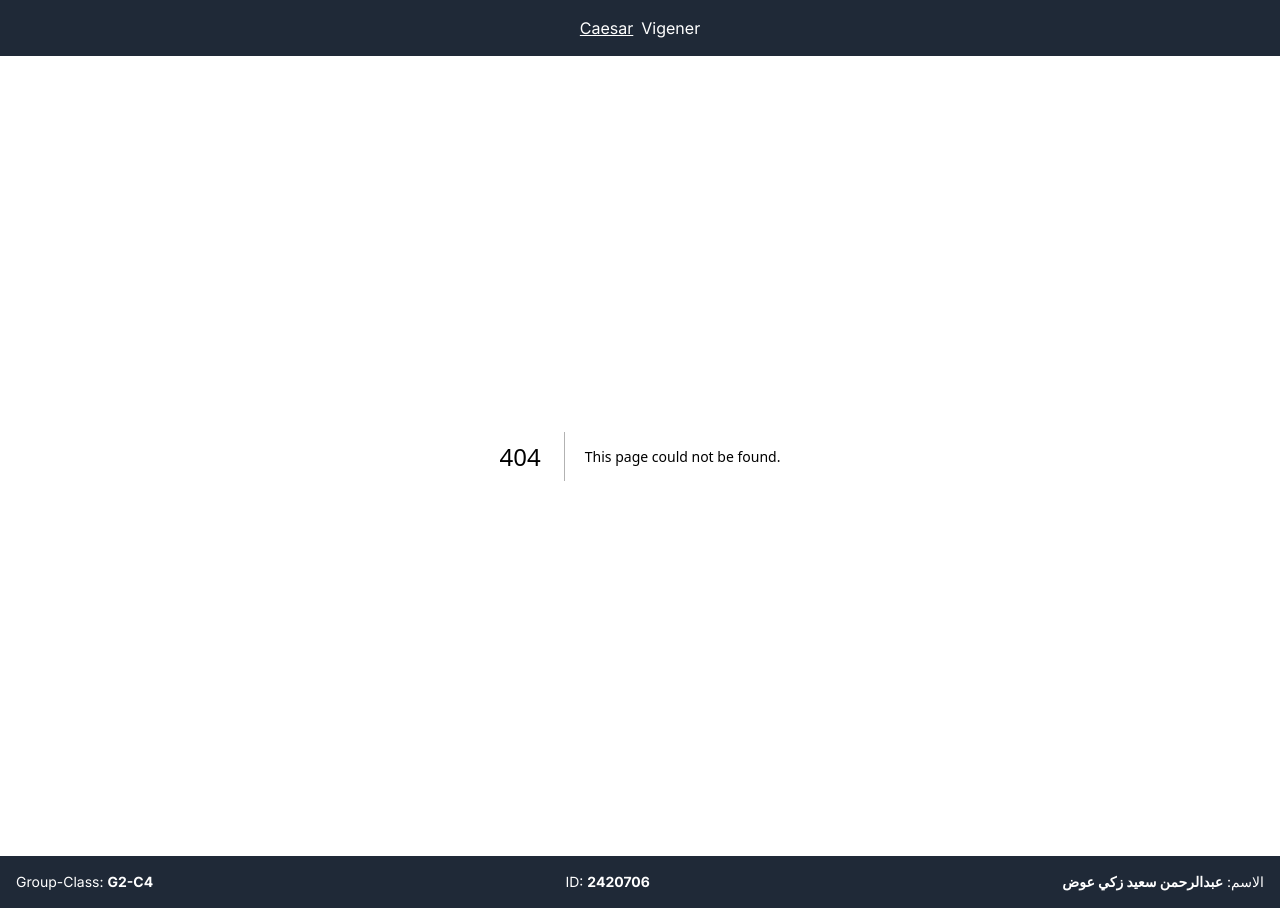
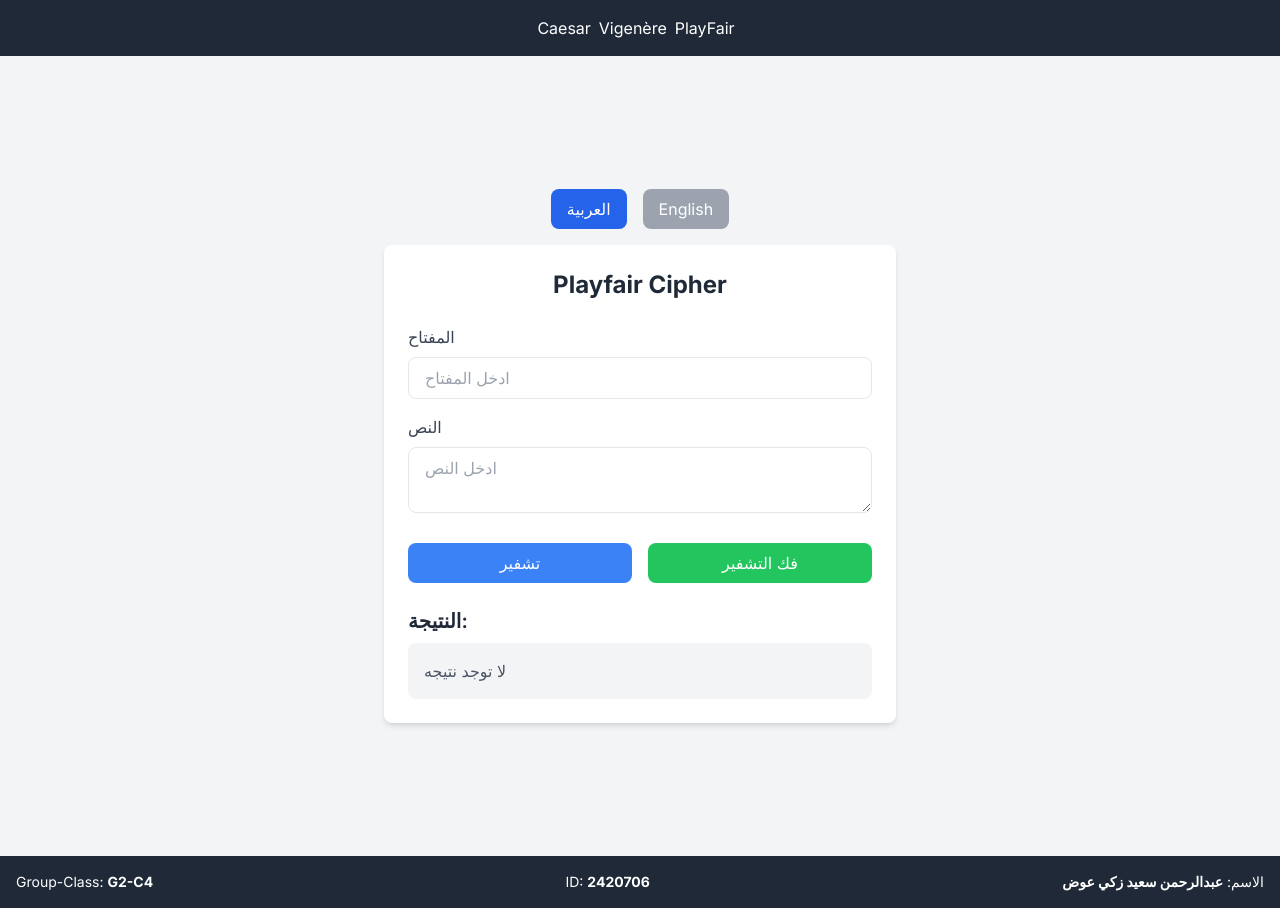
Before and after one commit to AbdlrhmanSaid/ceaser-next, a Next.js app: page /playfair in a window 1280 px wide. Before the commit this address had no page. Built offline with nearby package versions, Linux system fonts and the light colour scheme.

Commit message:
added play fair cipher

```diff
--- a/app/components/Ceaser.jsx
+++ b/app/components/Ceaser.jsx
@@ -1,21 +1,20 @@
 "use client";
 
-import { useState } from "react";
-import { caesarCipher } from "../utils/caesarCipher";
 import Language from "./Language";
+import useCaesarCipher from "../utils/useCaesarCipher";
 
 const Ceaser = () => {
-  const [text, setText] = useState("");
-  const [shift, setShift] = useState(1);
-  const [result, setResult] = useState("");
-  const [isArabic, setIsArabic] = useState(true);
-
-  const handleEncrypt = () => {
-    const adjustedShift = shift > 25 ? 1 : shift || shift === 25 ? 0 : shift;
-    setShift(adjustedShift);
-    setResult(caesarCipher(text, parseInt(adjustedShift, 10)));
-  };
-  const handleDecrypt = () => setResult(text);
+  const {
+    text,
+    setText,
+    shift,
+    setShift,
+    result,
+    isArabic,
+    setIsArabic,
+    handleEncrypt,
+    handleDecrypt,
+  } = useCaesarCipher();
 
   return (
     <div className="min-h-screen flex items-center justify-center flex-col bg-gray-100">
--- a/app/components/Header.jsx
+++ b/app/components/Header.jsx
@@ -4,23 +4,35 @@ import Link from "next/link";
 import { useState } from "react";
 
 const Header = () => {
-  const [isCeaser, setIsCeaser] = useState(true);
+  const [isSelected, setIsSelected] = useState(false);
+
+  const navLinks = [
+    {
+      title: "Caesar",
+      to: "/",
+    },
+    {
+      title: "Vigenère ",
+      to: "/vigener",
+    },
+    {
+      title: "PlayFair",
+      to: "/playfair",
+    },
+  ];
+
   return (
     <div className="bg-gray-800 text-white py-4 text-center flex items-center justify-center px-4">
-      <Link
-        className={`me-2 ${isCeaser && "underline"} `}
-        href={"/"}
-        onClick={() => setIsCeaser(true)}
-      >
-        Caesar
-      </Link>
-      <Link
-        className={`${!isCeaser && "underline"} `}
-        href={"/vigener"}
-        onClick={() => setIsCeaser(false)}
-      >
-        Vigener
-      </Link>
+      {navLinks.map((navLink) => (
+        <Link
+          key={navLink.to}
+          href={navLink.to}
+          className={`me-2 ${isSelected === navLink.to ? "underline" : ""}`}
+          onClick={() => setIsSelected(navLink.to)}
+        >
+          <div>{navLink.title}</div>
+        </Link>
+      ))}
     </div>
   );
 };
--- /dev/null
+++ b/app/playfair/page.jsx
@@ -0,0 +1,85 @@
+"use client";
+import usePlayFair from "../utils/usePlayFair";
+import Language from "../components/Language";
+
+export default function PlayfairCipher() {
+  const {
+    key,
+    setKey,
+    plainText,
+    setPlainText,
+    cipherText,
+    handleEncrypt,
+    handledecrypt,
+    isArabic,
+    setIsArabic,
+  } = usePlayFair();
+
+  return (
+    <div className="min-h-screen flex items-center justify-center flex-col bg-gray-100 pb-4">
+      <Language isArabic={isArabic} setIsArabic={setIsArabic} />
+
+      <div className="max-w-lg w-full bg-white rounded-lg shadow-md p-6 space-y-6">
+        <h1 className="text-2xl font-bold text-center text-gray-800">
+          Playfair Cipher
+        </h1>
+        <div className="space-y-4">
+          <div>
+            <label
+              htmlFor="key"
+              className="block text-gray-700 font-medium mb-2"
+            >
+              {isArabic ? "المفتاح" : "Key"}
+            </label>
+            <input
+              id="key"
+              type="text"
+              value={key}
+              onChange={(e) => setKey(e.target.value)}
+              className="w-full px-4 py-2 border rounded-lg focus:outline-none focus:ring-2 focus:ring-indigo-500"
+              placeholder={isArabic ? "ادخل المفتاح" : "Enter your key"}
+            />
+          </div>
+          <div>
+            <label
+              htmlFor="plainText"
+              className="block text-gray-700 font-medium mb-2"
+            >
+              {isArabic ? "النص" : "plainText"}
+            </label>
+            <textarea
+              id="plainText"
+              value={plainText}
+              onChange={(e) => setPlainText(e.target.value)}
+              className="w-full px-4 py-2 border rounded-lg focus:outline-none focus:ring-2 focus:ring-indigo-500"
+              placeholder={isArabic ? "ادخل النص" : "Enter your plainText"}
+            />
+          </div>
+        </div>
+        <div className="flex justify-between space-x-4">
+          <button
+            onClick={handleEncrypt}
+            className="w-full py-2 bg-blue-500 text-white rounded-lg hover:bg-blue-600 focus:outline-none"
+          >
+            {isArabic ? "تشفير" : "Encryption"}
+          </button>
+          <button
+            onClick={handledecrypt}
+            className="w-full py-2 bg-green-500 text-white rounded-lg hover:bg-green-600 focus:outline-none"
+          >
+            {isArabic ? "فك التشفير" : "Decryption"}
+          </button>
+        </div>
+
+        <div>
+          <h2 className="text-xl font-semibold text-gray-800">
+            {isArabic ? "النتيجة:" : "Result :"}
+          </h2>
+          <p className="text-gray-600 bg-gray-100 rounded-lg p-4 mt-2">
+            {cipherText || (isArabic ? "لا توجد نتيجه" : "No result")}{" "}
+          </p>
+        </div>
+      </div>
+    </div>
+  );
+}
--- a/app/utils/caesarCipher.js
+++ /dev/null
@@ -1,12 +0,0 @@
-export const caesarCipher = (text, shift) => {
-  const alphabet = "ABCDEFGHIJKLMNOPQRSTUVWXYZabcdefghijklmnopqrstuvwxyz";
-  const shiftedText = text.split("").map((char) => {
-    const index = alphabet.indexOf(char);
-    if (index === -1) return char;
-    const shiftedIndex = (index + shift) % alphabet.length;
-    return alphabet[
-      shiftedIndex >= 0 ? shiftedIndex : shiftedIndex + alphabet.length
-    ];
-  });
-  return shiftedText.join("");
-};
--- /dev/null
+++ b/app/utils/useCaesarCipher.js
@@ -0,0 +1,45 @@
+"use client";
+import { useState } from "react";
+
+const useCaesarCipher = () => {
+  const [text, setText] = useState("");
+  const [shift, setShift] = useState(1);
+  const [result, setResult] = useState("");
+  const [isArabic, setIsArabic] = useState(true);
+
+  const caesarCipher = (text, shift) => {
+    const alphabet = "ABCDEFGHIJKLMNOPQRSTUVWXYZabcdefghijklmnopqrstuvwxyz";
+    const shiftedText = text.split("").map((char) => {
+      const index = alphabet.indexOf(char);
+      if (index === -1) return char;
+      const shiftedIndex = (index + shift) % alphabet.length;
+      return alphabet[
+        shiftedIndex >= 0 ? shiftedIndex : shiftedIndex + alphabet.length
+      ];
+    });
+    return shiftedText.join("");
+  };
+
+  const handleEncrypt = () => {
+    const adjustedShift = shift > 25 ? 1 : shift;
+    setShift(adjustedShift);
+    setResult(caesarCipher(text, parseInt(adjustedShift, 10)));
+  };
+  const handleDecrypt = () => setResult(text);
+
+  return {
+    caesarCipher,
+    text,
+    setText,
+    shift,
+    setShift,
+    result,
+    setResult,
+    isArabic,
+    setIsArabic,
+    handleEncrypt,
+    handleDecrypt,
+  };
+};
+
+export default useCaesarCipher;
--- /dev/null
+++ b/app/utils/usePlayFair.js
@@ -0,0 +1,79 @@
+"use client";
+import { useState } from "react";
+
+const usePlayFair = () => {
+  const [key, setKey] = useState("");
+  const [plainText, setPlainText] = useState("");
+  const [cipherText, setCipherText] = useState("");
+  const [isArabic, setIsArabic] = useState(true);
+
+  const generateMatrix = (key) => {
+    const alphabet = "ABCDEFGHIKLMNOPQRSTUVWXYZ";
+    const processedKey = Array.from(
+      new Set(key.toUpperCase().replace(/J/g, "I") + alphabet)
+    )
+      .join("")
+      .slice(0, 25);
+
+    return Array.from({ length: 5 }, (_, i) =>
+      processedKey.slice(i * 5, i * 5 + 5).split("")
+    );
+  };
+
+  const encryptText = (text, key) => {
+    const matrix = generateMatrix(key);
+    const cleanText = text
+      .toUpperCase()
+      .replace(/J/g, "I")
+      .replace(/[^A-Z]/g, "");
+
+    const pairs = [];
+    for (let i = 0; i < cleanText.length; i += 2) {
+      const a = cleanText[i];
+      const b = cleanText[i + 1] || "X";
+      pairs.push(a === b ? [a, "X"] : [a, b]);
+    }
+
+    return pairs
+      .map(([a, b]) => {
+        let [aRow, aCol, bRow, bCol] = [-1, -1, -1, -1];
+
+        matrix.forEach((row, rowIndex) => {
+          if (row.includes(a)) [aRow, aCol] = [rowIndex, row.indexOf(a)];
+          if (row.includes(b)) [bRow, bCol] = [rowIndex, row.indexOf(b)];
+        });
+
+        if (aRow === bRow) {
+          return matrix[aRow][(aCol + 1) % 5] + matrix[bRow][(bCol + 1) % 5];
+        } else if (aCol === bCol) {
+          return matrix[(aRow + 1) % 5][aCol] + matrix[(bRow + 1) % 5][bCol];
+        } else {
+          return matrix[aRow][bCol] + matrix[bRow][aCol];
+        }
+      })
+      .join("");
+  };
+
+  const handleEncrypt = () => {
+    setCipherText(encryptText(plainText, key));
+  };
+
+  const handledecrypt = () => {
+    setCipherText(plainText.toUpperCase());
+  };
+
+  return {
+    key,
+    setKey,
+    plainText,
+    setPlainText,
+    cipherText,
+    setCipherText,
+    isArabic,
+    setIsArabic,
+    handledecrypt,
+    handleEncrypt,
+  };
+};
+
+export default usePlayFair;
--- a/app/utils/useVigenere.js
+++ b/app/utils/useVigenere.js
@@ -6,6 +6,8 @@ const useVigenere = () => {
   const [plaintext, setPlaintext] = useState("");
   const [key, setKey] = useState("");
   const [ciphertext, setCiphertext] = useState("");
+
+  const [isArabic, setIsArabic] = useState(true);
 
   const encrypt = () => {
     let extendedKey = key
@@ -25,6 +27,9 @@ const useVigenere = () => {
       .join("");
     setCiphertext(result);
   };
+
+  const handleDecrypt = () => setCiphertext(plaintext);
+
   return {
     setPlaintext,
     setKey,
@@ -33,6 +38,9 @@ const useVigenere = () => {
     plaintext,
     key,
     setCiphertext,
+    isArabic,
+    setIsArabic,
+    handleDecrypt,
   };
 };
 
--- a/app/vigener/page.jsx
+++ b/app/vigener/page.jsx
@@ -1,6 +1,5 @@
 "use client";
 import useVigenere from "../utils/useVigenere";
-import { useState } from "react";
 import Language from "../components/Language";
 
 const VigenereCipher = () => {
@@ -11,16 +10,14 @@ const VigenereCipher = () => {
     ciphertext,
     plaintext,
     key,
-    setCiphertext,
+    isArabic,
+    setIsArabic,
+    handleDecrypt,
   } = useVigenere();
-  const [isArabic, setIsArabic] = useState(true);
-
-  const handleDecrypt = () => setCiphertext(plaintext);
 
   return (
     <div className="min-h-screen flex flex-col items-center justify-center bg-gray-100">
       <Language isArabic={isArabic} setIsArabic={setIsArabic} />
-
       <div className="max-w-lg w-full bg-white rounded-lg shadow-md p-6 space-y-6">
         <h1 className="text-2xl font-bold text-center text-gray-800">
           Vigenère Cipher
@@ -65,7 +62,6 @@ const VigenereCipher = () => {
             {isArabic ? "فك التشفير" : "Decryption"}
           </button>
         </div>
-
         <div>
           <h2 className="text-xl font-semibold text-gray-800">
             {isArabic ? "النص المشفر:" : "Ciphertext:"}
```
